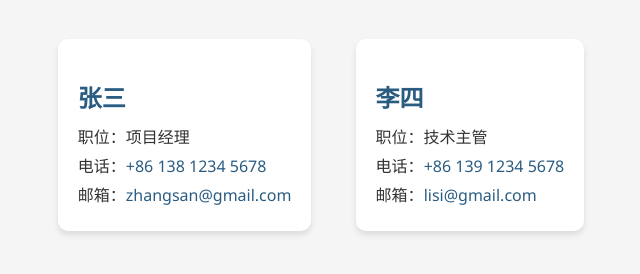
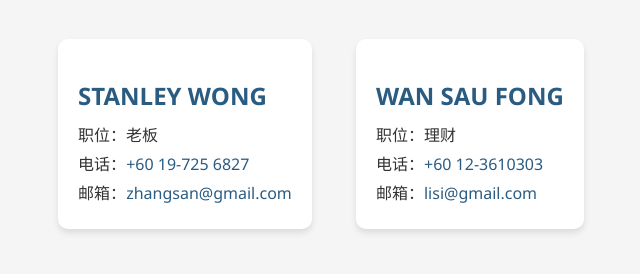
Before and after one commit to IvanLee1105/GREENLOFT, a plain HTML site: page index.html in a window 1280 px wide. Shown: the part 98-372 px from the top of the page, without its empty margins (319-959 px from the left). Drawn offline with Linux system fonts and the light colour scheme.

Commit message:
Update index.html

```diff
--- a/index.html
+++ b/index.html
@@ -44,17 +44,17 @@
 
     <!-- 第一人信息 -->
     <div class="contact-card">
-        <h2>张三</h2>
-        <p>职位：项目经理</p>
-        <p>电话：<a href="tel:+8613812345678">+86 138 1234 5678</a></p>
+        <h2>STANLEY WONG</h2>
+        <p>职位：老板</p>
+        <p>电话：<a href="tel:+8613812345678">+60 19-725 6827</a></p>
         <p>邮箱：<a href="mailto:zhangsan@gmail.com">zhangsan@gmail.com</a></p>
     </div>
 
     <!-- 第二人信息 -->
     <div class="contact-card">
-        <h2>李四</h2>
-        <p>职位：技术主管</p>
-        <p>电话：<a href="tel:+8613912345678">+86 139 1234 5678</a></p>
+        <h2>WAN SAU FONG</h2>
+        <p>职位：理财</p>
+        <p>电话：<a href="tel:+8613912345678">+60 12-3610303</a></p>
         <p>邮箱：<a href="mailto:lisi@gmail.com">lisi@gmail.com</a></p>
     </div>
 </body>
```
